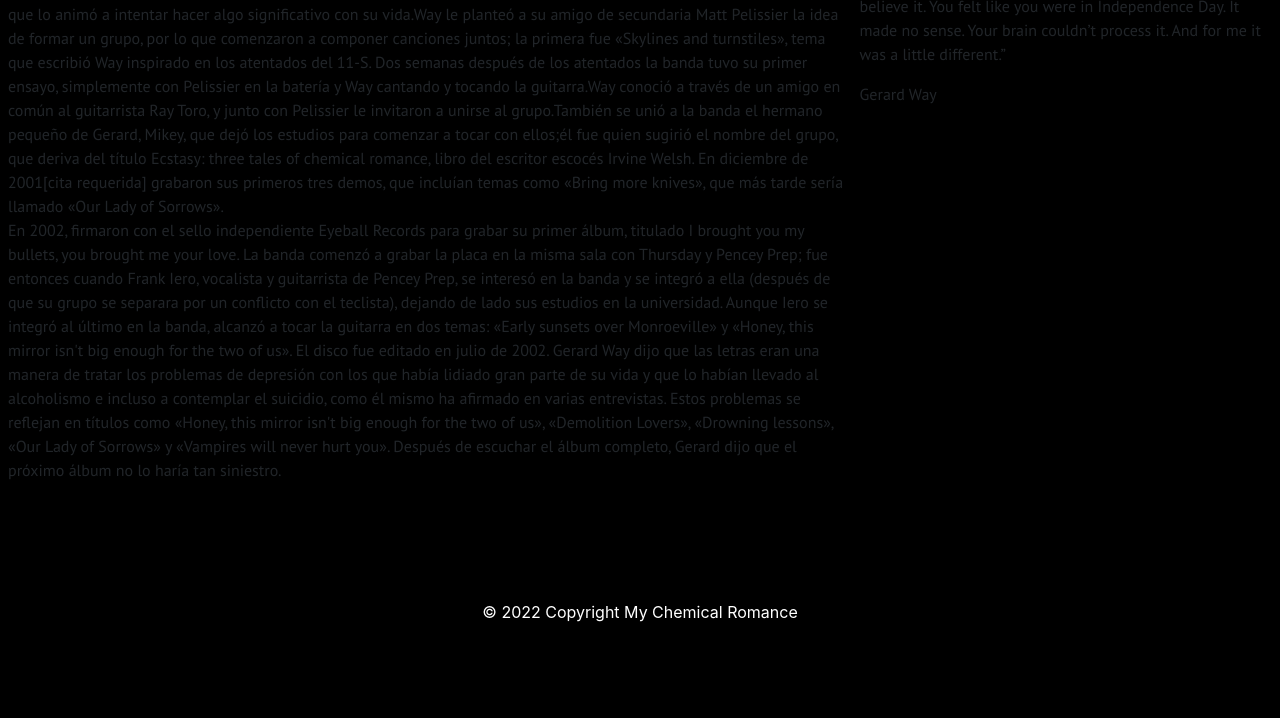
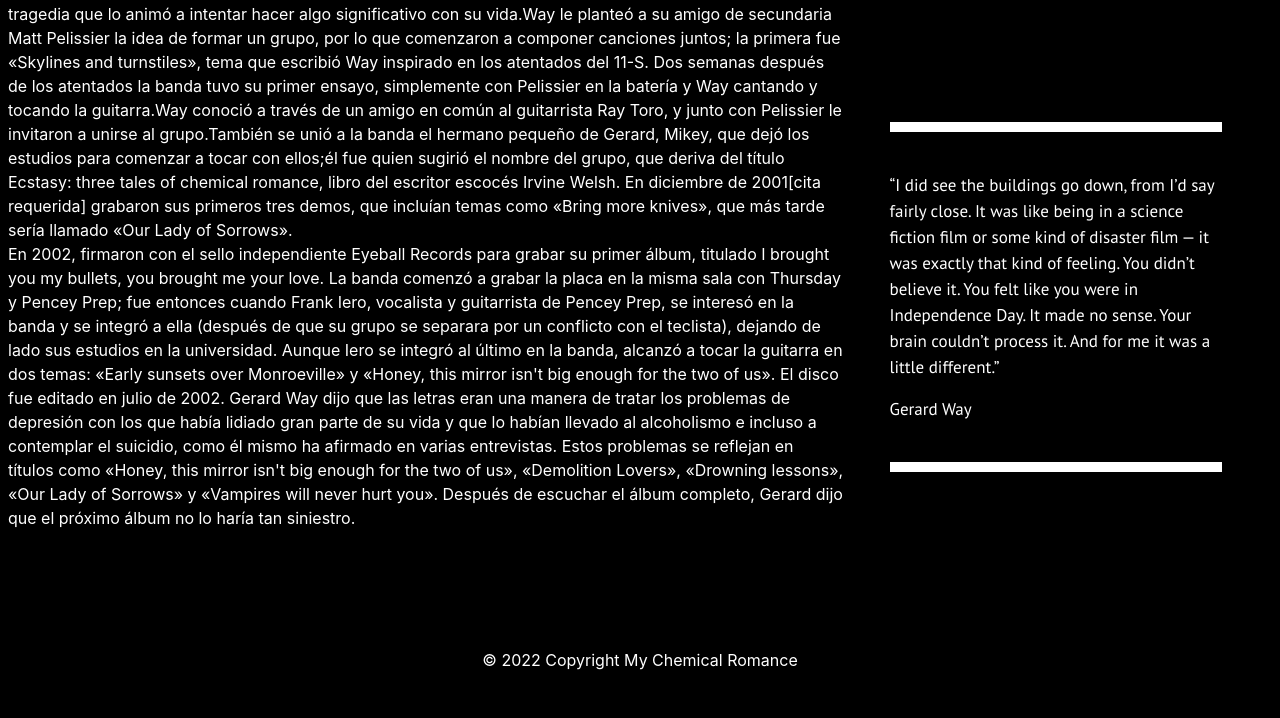
Before and after one commit to martinagonzaalez/coderhouse, a website: page nosotros.html in a window 1280 px wide. Shown: the part 455-1173 px from the top of the page. Before the commit the page ends 1125 px from the top, so only its background shows below. Drawn offline with nearby package versions, Linux system fonts and the light colour scheme; files that its build step writes are made by us from their sources.

Commit message:
slides nosotros

```diff
--- a/scss/components/_nosotros.scss
+++ b/scss/components/_nosotros.scss
@@ -1,6 +1,32 @@
 #nosotros{
-    font-family: 'PT Sans', sans-serif;
+    color: nth($colores, 1);
+
     .fotoNosotros{
         width: 100%;
     }
+    .titulo{
+        font-family: 'PT Sans', bold;
+        color: nth($colores, 1);
+        margin: 50px;
+    }
+    .descripcion{
+        font-family: 'PT Sans', sans-serif;
+        color: #a8a8a8;
+        margin: 50px;
+    }
+    blockquote{
+        font-family: 'PT Sans', bold;
+        vertical-align: bottom;
+        line-height: 26px;
+        border-right: 33px;
+        color: #fff;
+        font-size: 17px;
+        padding-top: 40px;
+        padding-bottom: 40px;
+        border-top: 10px solid #fff;
+        border-bottom: 10px solid #fff;
+        margin: 200px 50px auto 30px;
+    }
+
+
 }
```
